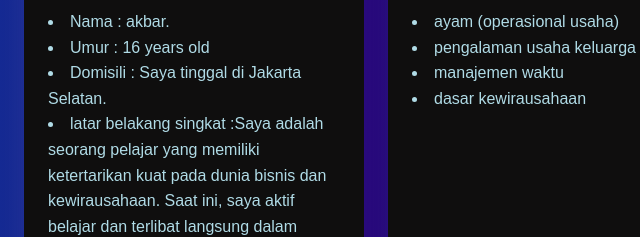
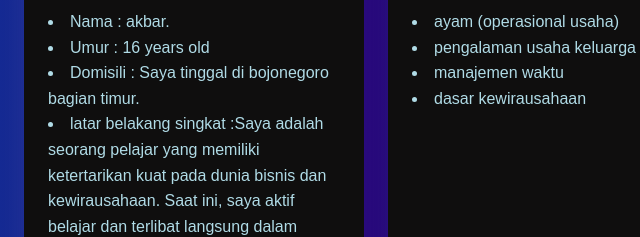
Before and after one commit to komelhub/ujian, a plain HTML site: page index.html in a window 1280 px wide. Shown: the part 552-789 px from the top of the page, 82-722 px from the left. Drawn offline with Linux system fonts and the light colour scheme.

Commit message:
index.html

```diff
--- a/index.html
+++ b/index.html
@@ -37,7 +37,7 @@
       <div class="info-grid">
         <div class="kolomsangar">
           <h3>Profil</h3>
-          <p><li>Nama : akbar.</li><li>Umur : 16 years old</li><li>Domisili : Saya tinggal di Jakarta Selatan.</li> <li> latar belakang singkat :Saya adalah seorang pelajar yang memiliki ketertarikan kuat pada dunia bisnis dan kewirausahaan. Saat ini, saya aktif belajar dan terlibat langsung dalam pengembangan usaha milik orang tua, dengan fokus memahami cara pengelolaan bisnis yang baik agar dapat tumbuh, berkembang, dan memberikan hasil yang lebih besar di masa depan.</li></p>
+          <p><li>Nama : akbar.</li><li>Umur : 16 years old</li><li>Domisili : Saya tinggal di bojonegoro bagian timur.</li> <li> latar belakang singkat :Saya adalah seorang pelajar yang memiliki ketertarikan kuat pada dunia bisnis dan kewirausahaan. Saat ini, saya aktif belajar dan terlibat langsung dalam pengembangan usaha milik orang tua, dengan fokus memahami cara pengelolaan bisnis yang baik agar dapat tumbuh, berkembang, dan memberikan hasil yang lebih besar di masa depan.</li></p>
           </div>
 
         <div class="kolomsangar">
```
